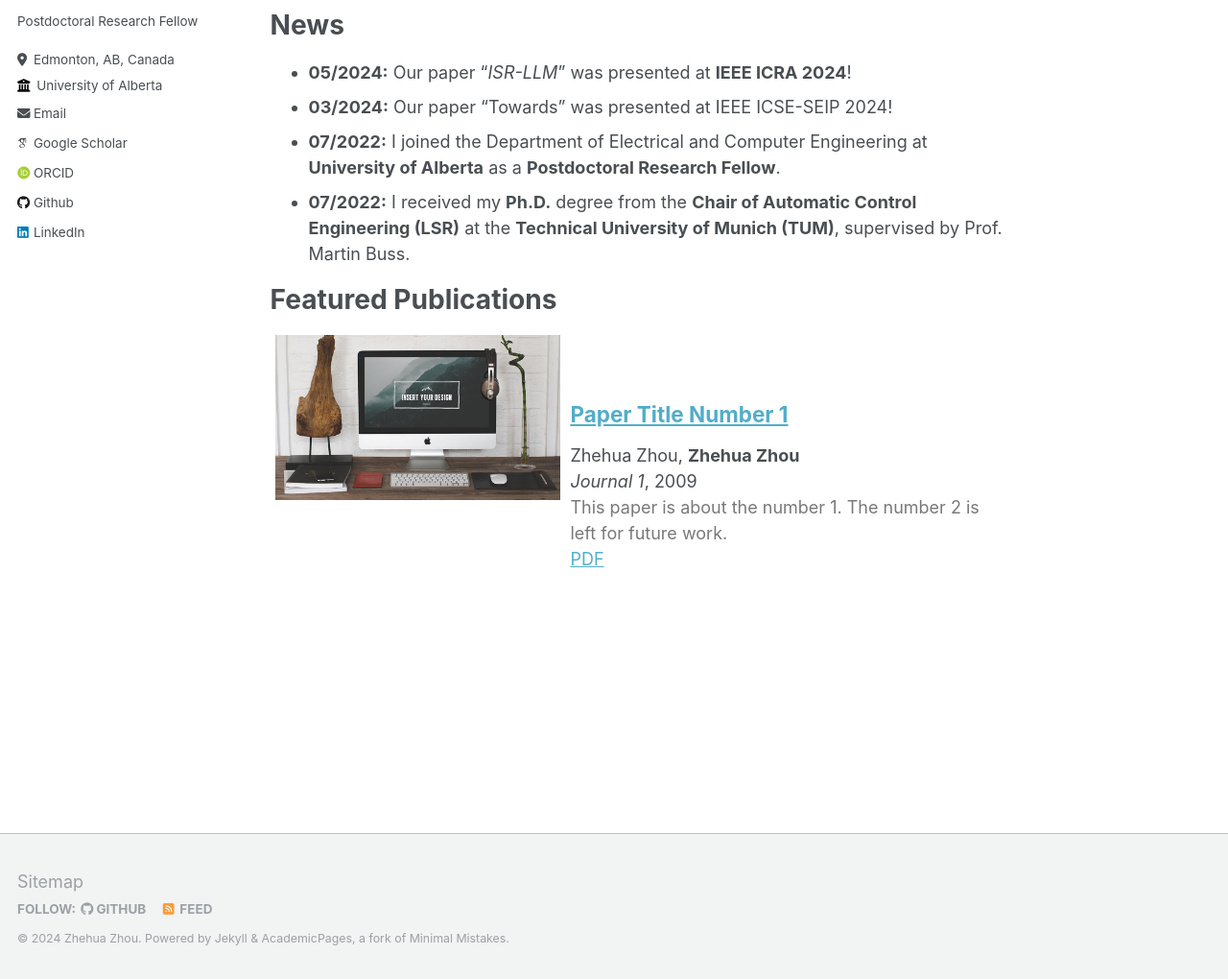
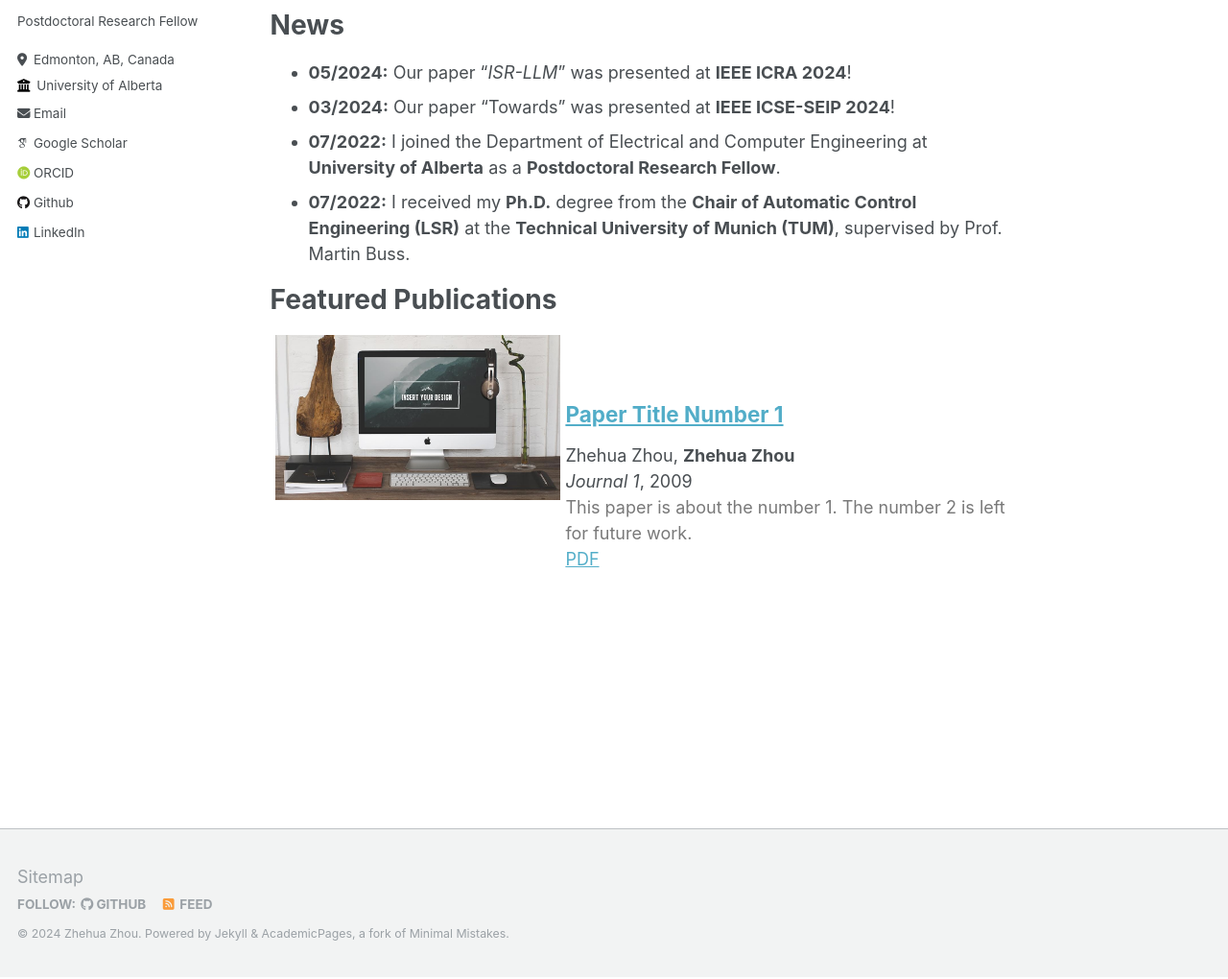
Before and after one commit to zhehuazhou/zhehuazhou.github.io, a Jekyll site: the page built from _pages/about.md, in a window 1280 px wide and 1400 px high, scrolled down 78 px. Shown: the part 377-1397 px from the top of the window at 96% size. Built offline with Jekyll 4.4.1, drawn with Linux system fonts in a browser that asks for light colours; some web fonts are replaced.

Commit message:
initial update

```diff
--- a/_includes/archive-single_double.html
+++ b/_includes/archive-single_double.html
@@ -44,6 +44,7 @@
   display: table;
   width: 100%;
   vertical-align:top;
+  margin-top:0px;
 }
 .col-left {
   display: table-cell;
@@ -53,7 +54,7 @@
 }
 .col-right {
   display: table-cell;
-  padding: 5px;
+  padding: 0px;
   width: 60%;
   margin-top:0px;
 }
--- a/_pages/about.md
+++ b/_pages/about.md
@@ -14,7 +14,7 @@ My research interests include learning-based control, safe reinforcement learnin
 News
 ======
 * <b>05/2024:</b> Our paper "<i>ISR-LLM</i>" was presented at <b>IEEE ICRA 2024</b>!
-* <b>03/2024:</b> Our paper "Towards" was presented at IEEE ICSE-SEIP 2024!
+* <b>03/2024:</b> Our paper "Towards" was presented at <b>IEEE ICSE-SEIP 2024</b>!
 * <b>07/2022:</b> I joined the Department of Electrical and Computer Engineering at <b>University of Alberta</b> as a <b>Postdoctoral Research Fellow</b>.
 * <b>07/2022:</b> I received my <b>Ph.D.</b> degree from the <b>Chair of Automatic Control Engineering (LSR)</b> at the <b>Technical University of Munich (TUM)</b>, supervised by Prof. Martin Buss.
 
```
